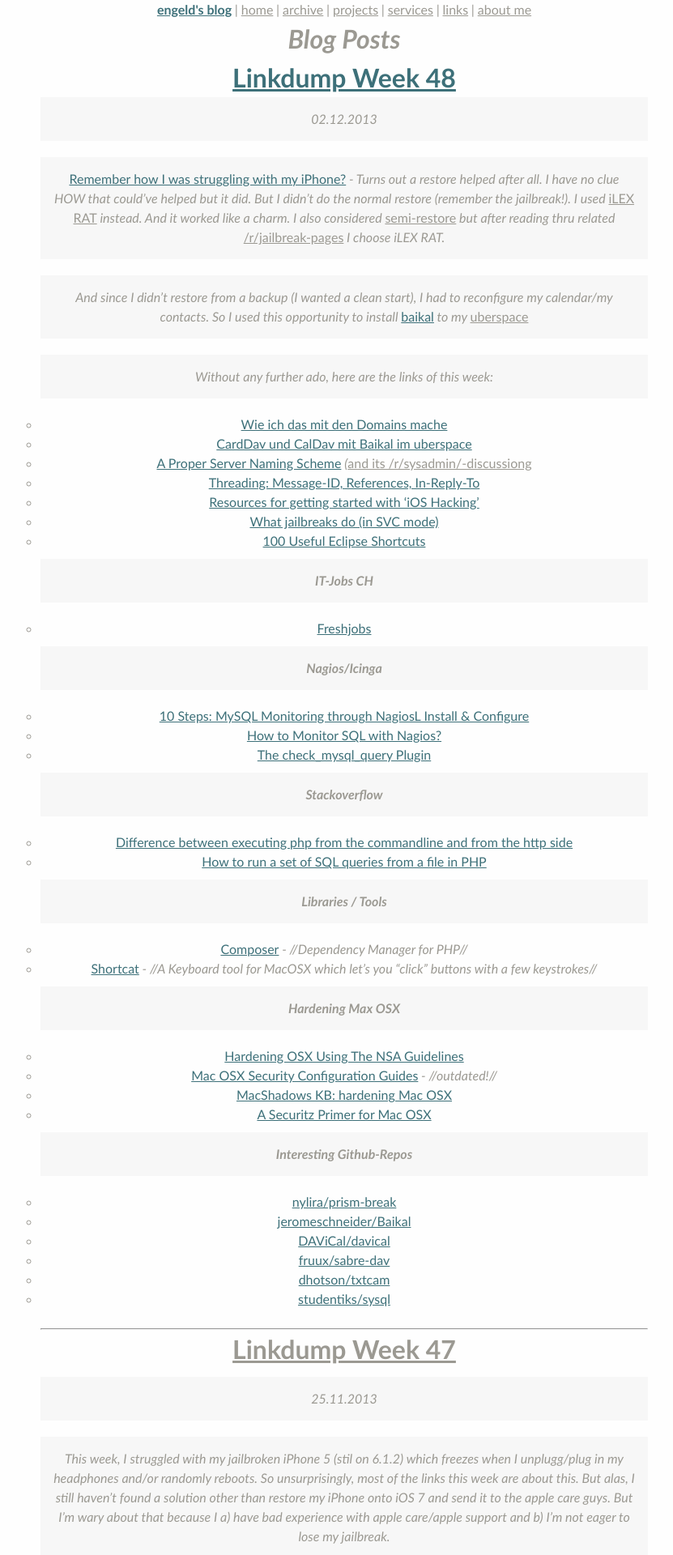
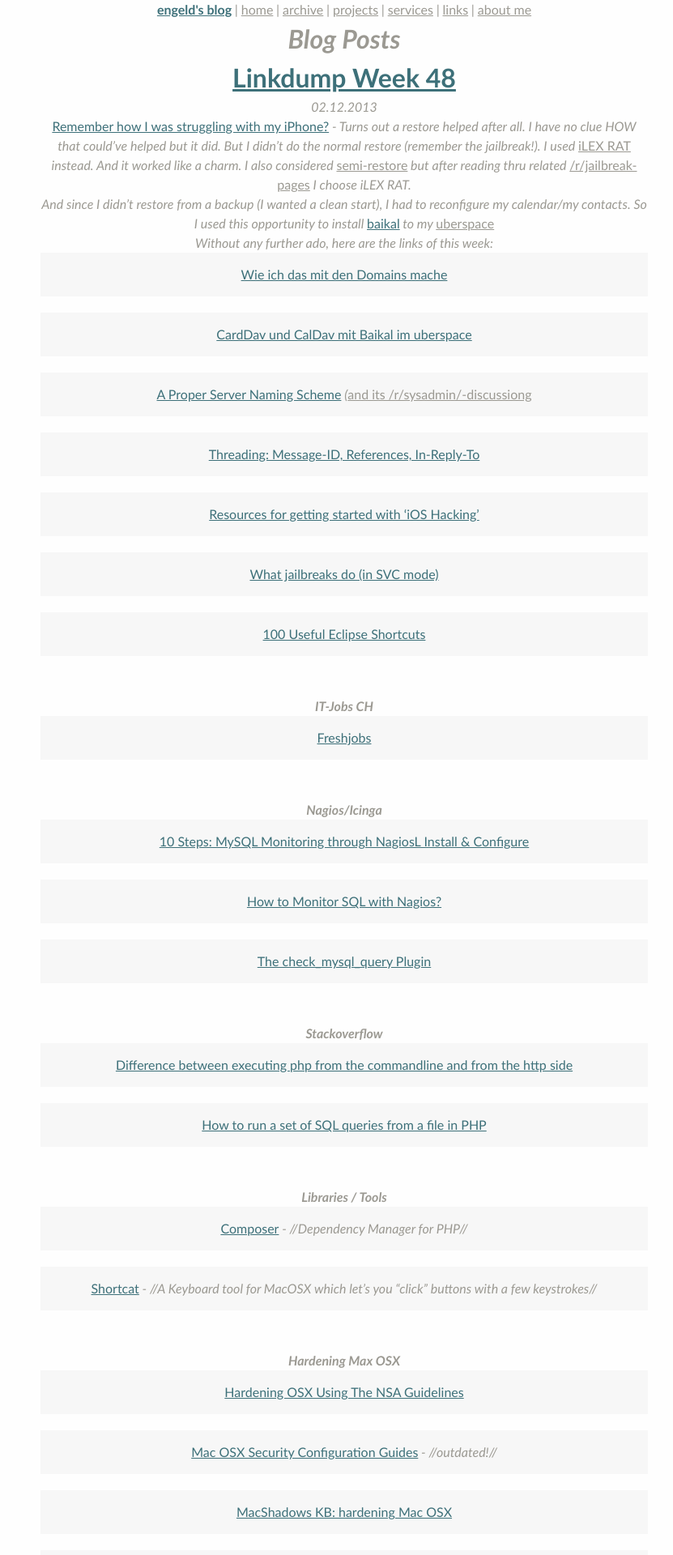
Before and after one commit to engeld/engeld.github.com, a Jekyll site: the page built from index.html, in a window 1280 px wide. Shown: the top 1920 px of the page at 81% size, without its empty margins (215-1046 px from the left). Built offline with Jekyll 4.4.1, drawn with Linux system fonts in a browser that asks for light colours.

Commit message:
remove p-styling

```diff
--- a/css/main.css
+++ b/css/main.css
@@ -7,13 +7,13 @@
 body {background:#fefefe; color:#222; font:100%/1.5 Calibri,Verdana,Helvetica,sans-serif; max-width:750px; margin:0 auto 30px; padding:0 20px;}
 
 /* Articles */
-p {list-style:none; margin:0 0 50px 0; padding:0;}
-p {background-color:#f7f7f7; margin:10px 0 20px 0; padding:15px;}
-p:first-of-type {margin-top:0;}
-p:last-of-type {margin-bottom:0;}
+ul {list-style:none; margin:0 0 50px 0; padding:0;}
+ul li {background-color:#f7f7f7; margin:10px 0 20px 0; padding:15px;}
+li:first-of-type {margin-top:0;}
+li:last-of-type {margin-bottom:0;}
 
-body > p > a:first-child {background-color:#dbe7e4; color:#dbe7e4; font-size:70%; margin-right:6px; text-decoration:none; position:relative; bottom:2px;}
-body > p > a:hover:first-child {background-color:#c3d8d2; color:#c3d8d2;}
+body > ul > li > a:first-child {background-color:#dbe7e4; color:#dbe7e4; font-size:70%; margin-right:6px; text-decoration:none; position:relative; bottom:2px;}
+body > ul > li > a:hover:first-child {background-color:#c3d8d2; color:#c3d8d2;}
 
 body > h2 + b {background-color:transparent; color:#9b9992; display:block; font-style:italic; font-weight:normal; margin:0; text-align:center;}
 body > h2 + b + p {color:#9b9992; font-style:italic; margin-bottom:20px; text-align:center;}
```
